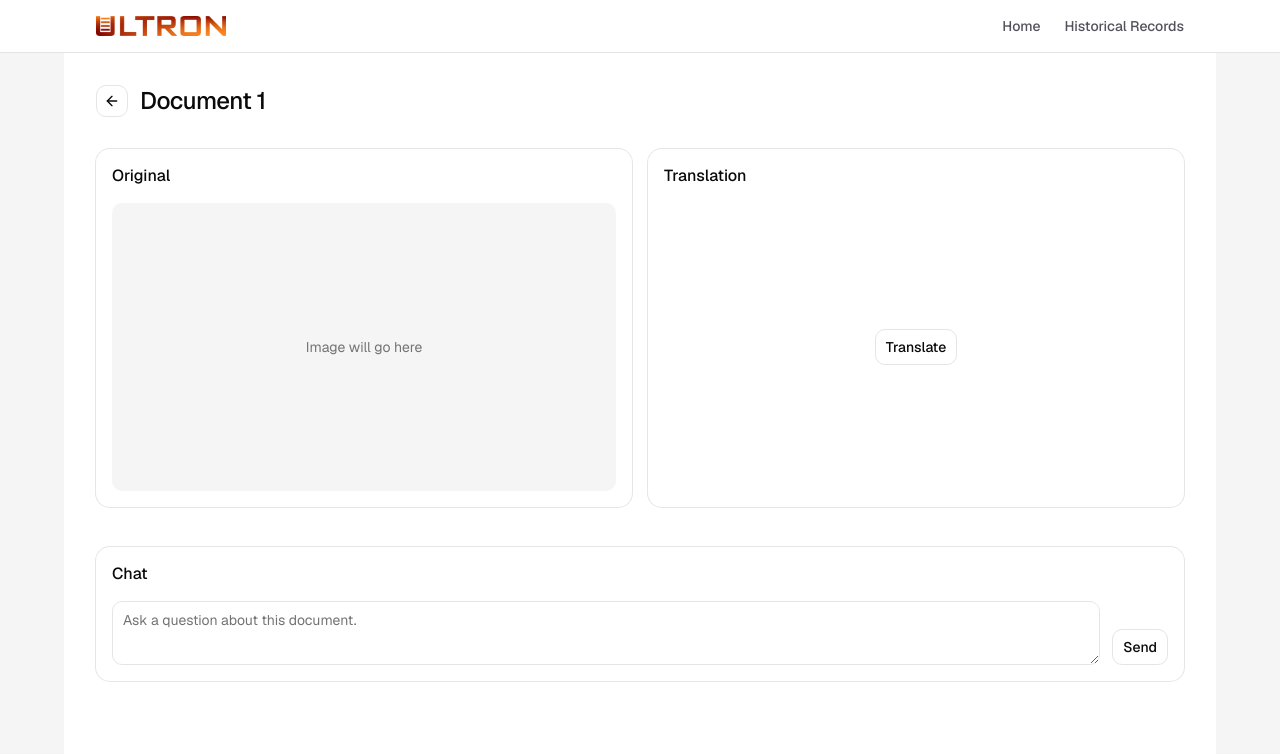
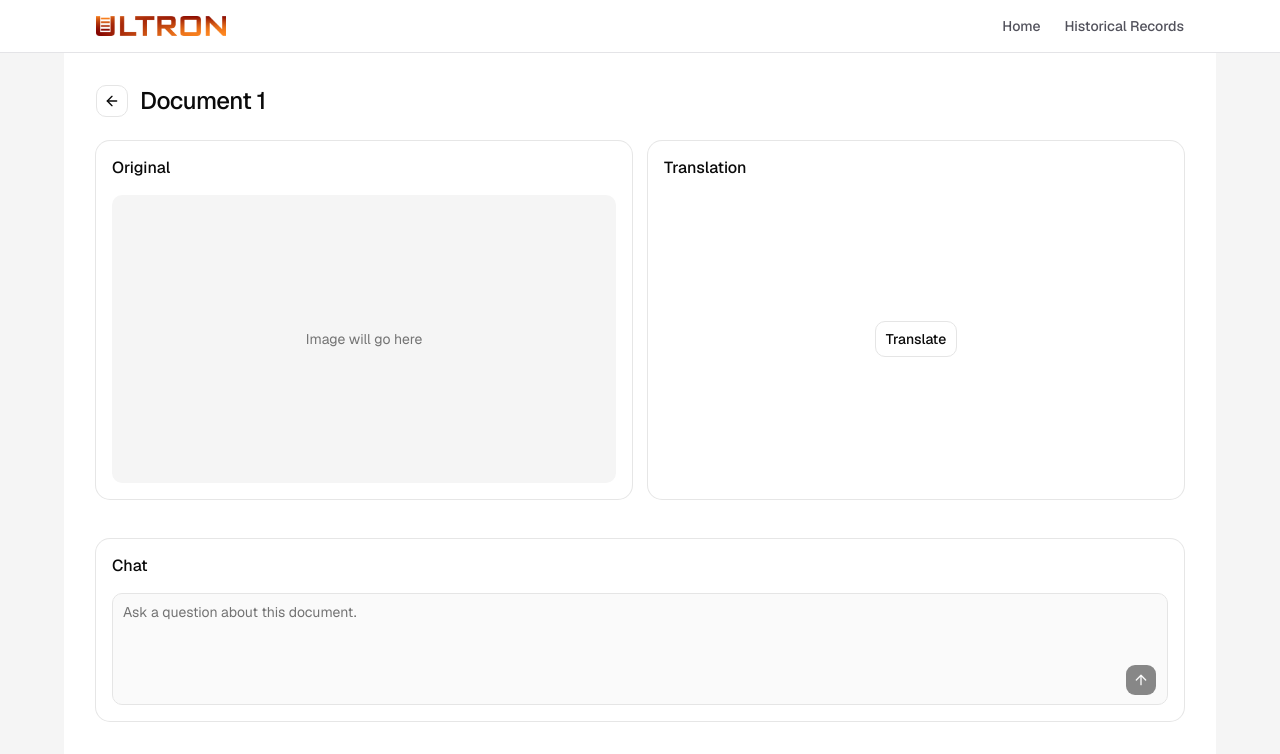
Before and after one commit to RichmondDjwerter/Advanced-Software-Engineering-Project, a Next.js app in the folder ultron-app/: page /historical-records/1 in a window 1280 px wide. Shown: the top 754 px of the page. Built offline with nearby package versions, Linux system fonts and the light colour scheme.

Commit message:
feat: implement message scroller to display chat

```diff
--- a/ultron-app/app/components/Chat.tsx
+++ b/ultron-app/app/components/Chat.tsx
@@ -1,28 +1,149 @@
-import { Button } from "@/components/ui/button";
-import { Card, CardHeader, CardTitle, CardContent } from "@/components/ui/card";
-import { Field, FieldLabel } from "@/components/ui/field";
-import { Textarea } from "@/components/ui/textarea";
+"use client";
 
-export function Chat() {
+import { useState, type KeyboardEvent, type SubmitEvent } from "react";
+import { ArrowUpIcon } from "lucide-react";
+import {
+  Card,
+  CardContent,
+  CardFooter,
+  CardHeader,
+  CardTitle,
+} from "@/components/ui/card";
+import {
+  InputGroup,
+  InputGroupAddon,
+  InputGroupButton,
+  InputGroupTextarea,
+} from "@/components/ui/input-group";
+import {
+  MessageScroller,
+  MessageScrollerButton,
+  MessageScrollerContent,
+  MessageScrollerItem,
+  MessageScrollerProvider,
+  MessageScrollerViewport,
+} from "@/components/ui/message-scroller";
+import { sendMessage } from "@/app/services/chat.service";
+
+type ChatMessage = {
+  id: number;
+  role: "user" | "assistant";
+  content: string;
+};
+
+/**
+ * Chat for a historical record. Runs in the browser.
+ * Flow: Chat → chat.service → chat-api.service → backend
+ */
+export function Chat({ recordId }: { recordId: string }) {
+  const [messages, setMessages] = useState<ChatMessage[]>([]);
+  const [input, setInput] = useState("");
+  const [pending, setPending] = useState(false);
+  const [error, setError] = useState<string | null>(null);
+  const message = input.trim();
+  const hasMessages = messages.length > 0;
+  const canSend = message !== "" && !pending;
+
+  function addMessage(role: ChatMessage["role"], content: string) {
+    setMessages((prev) => [...prev, { id: prev.length, role, content }]);
+  }
+
+  /** Shows the user message, then requests the response from the backend */
+  async function onSubmit(event: SubmitEvent<HTMLFormElement>) {
+    event.preventDefault();
+    if (!canSend) return;
+
+    addMessage("user", message);
+    setInput("");
+    setError(null);
+    setPending(true);
+
+    try {
+      const result = await sendMessage(recordId, message);
+      if (result.ok) {
+        addMessage("assistant", result.response);
+      } else {
+        setError(result.error);
+      }
+    } catch {
+      setError("The chat is currently unavailable.");
+    } finally {
+      setPending(false);
+    }
+  }
+
+  /** Enter sends, Shift+Enter inserts a line break */
+  function onKeyDown(event: KeyboardEvent<HTMLTextAreaElement>) {
+    if (event.key !== "Enter" || event.shiftKey) return;
+    if (event.nativeEvent.isComposing) return;
+
+    event.preventDefault();
+    event.currentTarget.form?.requestSubmit();
+  }
+
   return (
-    <Card>
+    <MessageScrollerProvider autoScroll>
+      <Card className="gap-0">
         <CardHeader>
           <CardTitle>Chat</CardTitle>
         </CardHeader>
-      <CardContent className="flex items-end gap-3">
-        <Field className="flex-1">
-          <FieldLabel htmlFor="chat-message" className="sr-only">
-            Message
-          </FieldLabel>
-          <Textarea
+        {hasMessages && (
+          <CardContent className="flex max-h-[30vh] flex-col overflow-hidden p-0">
+            <MessageScroller>
+              <MessageScrollerViewport>
+                <MessageScrollerContent className="p-(--card-spacing)">
+                  {messages.map((message) => (
+                    <MessageScrollerItem key={message.id}>
+                      <p
+                        className={
+                          message.role === "user"
+                            ? "ml-auto w-fit max-w-[80%] rounded-xl bg-muted px-3 py-2 text-sm whitespace-pre-wrap"
+                            : "text-sm whitespace-pre-wrap"
+                        }
+                      >
+                        {message.content}
+                      </p>
+                    </MessageScrollerItem>
+                  ))}
+                </MessageScrollerContent>
+              </MessageScrollerViewport>
+              <MessageScrollerButton />
+            </MessageScroller>
+          </CardContent>
+        )}
+        <CardFooter className="border-t-0 bg-transparent">
+          <form onSubmit={onSubmit} className="flex w-full flex-col gap-2">
+            {error && (
+              <p role="alert" className="text-sm text-destructive">
+                {error}
+              </p>
+            )}
+            <InputGroup className="bg-muted/50 has-disabled:bg-muted/50 has-disabled:opacity-100 dark:has-disabled:bg-input/30">
+              <InputGroupTextarea
+                name="message"
                 id="chat-message"
+                aria-label="Message"
                 placeholder="Ask a question about this document."
+                value={input}
+                onChange={(event) => setInput(event.target.value)}
+                onKeyDown={onKeyDown}
               />
-        </Field>
-        <Button variant="outline" size="lg">
-          Send
-        </Button>
-      </CardContent>
+              <InputGroupAddon align="block-end">
+                <InputGroupButton
+                  type="submit"
+                  variant="default"
+                  size="icon-sm"
+                  disabled={!canSend}
+                  className="ml-auto"
+                >
+                  <ArrowUpIcon />
+                  <span className="sr-only">Send</span>
+                </InputGroupButton>
+              </InputGroupAddon>
+            </InputGroup>
+          </form>
+        </CardFooter>
       </Card>
+    </MessageScrollerProvider>
   );
 }
```
Lines whose indentation alone changed are shown as unchanged.
